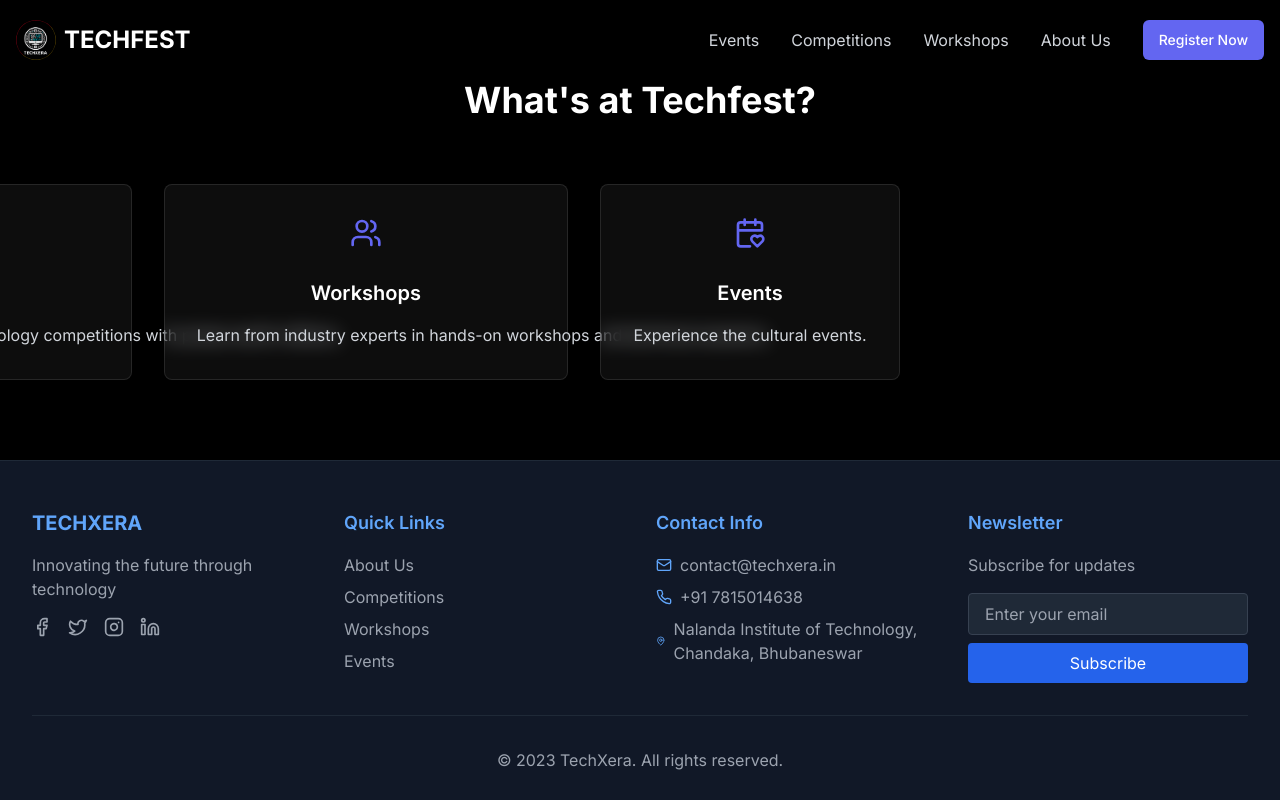
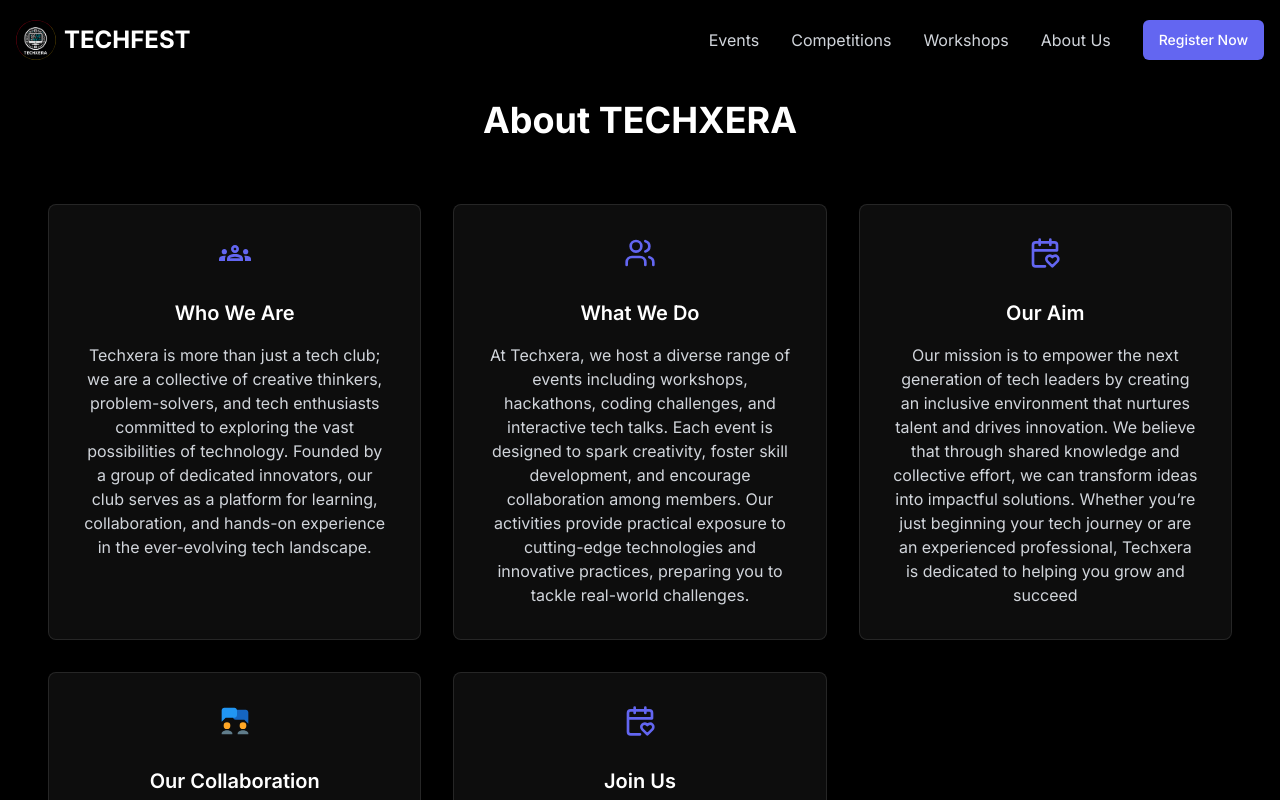
Before and after one commit to Faredhub/techxera2, a React (Vite) app: page /initiatives in a window 1280 px wide. Shown: the top 800 px of the page. Built offline with nearby package versions, Linux system fonts and the light colour scheme.

Commit message:
about us by doni

```diff
--- a/src/components/AboutUs.tsx
+++ b/src/components/AboutUs.tsx
@@ -1,73 +1,62 @@
-import React, { useEffect, useRef } from "react";
-import { Trophy, Users, CalendarHeart } from "lucide-react";
+import { Trophy, Users, Lightbulb, CalendarHeart } from "lucide-react";
 import { Link } from "react-router-dom";
 import { MdOutlineGroups } from "react-icons/md";
+import { FcCollaboration } from "react-icons/fc";
 
 const aboutUsData = [
   {
-    icon: <Trophy className="w-8 h-8" />,
-    title: "Competitions",
-    to:"/competitions",
+    icon: <MdOutlineGroups className="w-8 h-8" />,
+    title: "Who We Are",
     description:
-      "Participate in cutting-edge technology competitions with prizes worth millions.",
+      "Techxera is more than just a tech club; we are a collective of creative thinkers, problem-solvers, and tech enthusiasts committed to exploring the vast possibilities of technology. Founded by a group of dedicated innovators, our club serves as a platform for learning, collaboration, and hands-on experience in the ever-evolving tech landscape.",
   },
   {
     icon: <Users className="w-8 h-8" />,
-    title: "Workshops",
-    to:"/workshops",
+    title: "What We Do",
     description:
-      "Learn from industry experts in hands-on workshops and technical sessions.",
+      "At Techxera, we host a diverse range of events including workshops, hackathons, coding challenges, and interactive tech talks. Each event is designed to spark creativity, foster skill development, and encourage collaboration among members. Our activities provide practical exposure to cutting-edge technologies and innovative practices, preparing you to tackle real-world challenges.",
   },
   {
     icon: <CalendarHeart className="w-8 h-8" />,
-    title: "Events",
-    to:"/events",
-    description: "Experience the cultural events.",
+    title: "Our Aim",
+    description:
+      "Our mission is to empower the next generation of tech leaders by creating an inclusive environment that nurtures talent and drives innovation. We believe that through shared knowledge and collective effort, we can transform ideas into impactful solutions. Whether you’re just beginning your tech journey or are an experienced professional, Techxera is dedicated to helping you grow and succeed",
   },
-
+  {
+    icon: <FcCollaboration className="w-8 h-8" />,
+    title: "Our Collaboration",
+    description:
+      "We are proud to announce our collaboration with the 10x Club by Coding Ninjas. This partnership brings together brilliant minds and cutting-edge resources, offering enhanced opportunities for mentorship, skill development, and hands-on projects. Through this alliance, we aim to elevate the learning experience and expand the horizons for all our members.",
+  },
+  {
+    icon: <CalendarHeart className="w-8 h-8" />,
+    title: "Join Us",
+    description:
+      "Techxera is open to everyone with a passion for technology. If you’re ready to dive into a world of innovation, creativity, and collaboration, we invite you to join our community. Together, we can push the boundaries of what’s possible and create a future defined by technological excellence",
+  },
 ];
 
 const AboutUs = () => {
-  const containerRef = useRef<HTMLDivElement>(null);
-
-  useEffect(() => {
-    const container = containerRef.current;
-    if (!container) return;
-
-    let start = 0;
-    const step = () => {
-      start -= 1;
-      if (start <= -container.scrollWidth) {
-        start = container.clientWidth;
-      }
-      container.style.transform = `translateX(${start}px)`;
-      requestAnimationFrame(step);
-    };
-    requestAnimationFrame(step);
-  }, []);
-
   return (
-    <section className="py-20 px-4 bg-black overflow-hidden">
+    <section className="py-20 px-4 bg-black">
       <div className="container mx-auto">
-        <h2 className="text-3xl md:text-4xl font-bold text-center mb-16 text-white">
-          What's at Techfest?
+        <h2 className="text-3xl md:text-4xl font-bold mt-5 text-center mb-16 text-white">
+          About TECHXERA
         </h2>
-        <div
-          className="flex space-x-8"
-          ref={containerRef}
-          style={{ whiteSpace: "nowrap" }}
-        >
+        <div className="grid grid-cols-1 md:grid-cols-3 gap-8">
           {aboutUsData.map((feature, index) => (
-            <Link
-              to="/about"
+            <div
               key={index}
-              className="glass-card p-8 rounded-lg text-center hover:transform hover:scale-105 transition-transform inline-block"
-              style={{ minWidth: "300px" }}
+              className="glass-card p-8 rounded-lg text-center hover:transform hover:scale-105 transition-transform"
             >
-              <div className="mb-6 text-primary inline-block">{feature.icon}</div>
-              <h3 className="text-xl font-semibold mb-4 text-white">{feature.title}</h3>
+              <div className="mb-6 text-primary inline-block">
+                {feature.icon}
+              </div>
+              <h3 className="text-xl font-semibold mb-4 text-white">
+                {feature.title}
+              </h3>
               <p className="text-gray-300">{feature.description}</p>
-            </Link>
+            </div>
           ))}
         </div>
       </div>
--- a/src/pages/Competitions.tsx
+++ b/src/pages/Competitions.tsx
@@ -128,10 +128,13 @@ const Competitions = () => {
                         href={competition.pdf}
                         className="pdf flex items-center gap-1 flex-col"
                       >
-                        <FaFilePdf size={35} color="#fc4242" />
+                        <FaFilePdf
+                          size={32}
+                          color="#fc4242"
+                        />
                         <a
                           href={competition.pdf}
-                          className="text-[13px] text-center poppins-regular"
+                          className="text-[10px] md:text-[13px] text-center poppins-regular"
                         >
                           Problem statement
                         </a>
@@ -140,10 +143,13 @@ const Competitions = () => {
                         href={competition.whatsAppGropu}
                         className="whatsapp flex items-center gap-1 flex-col"
                       >
-                        <FaWhatsapp size={35} color="green" />
+                        <FaWhatsapp
+                          color="green"
+                          size={32}
+                        />
                         <a
                           href={competition.whatsAppGropu}
-                          className="text-[13px] text-center poppins-regular"
+                          className="text-[10px] md:text-[13px] text-center poppins-regular"
                         >
                           Join WhatsApp group
                         </a>
```
